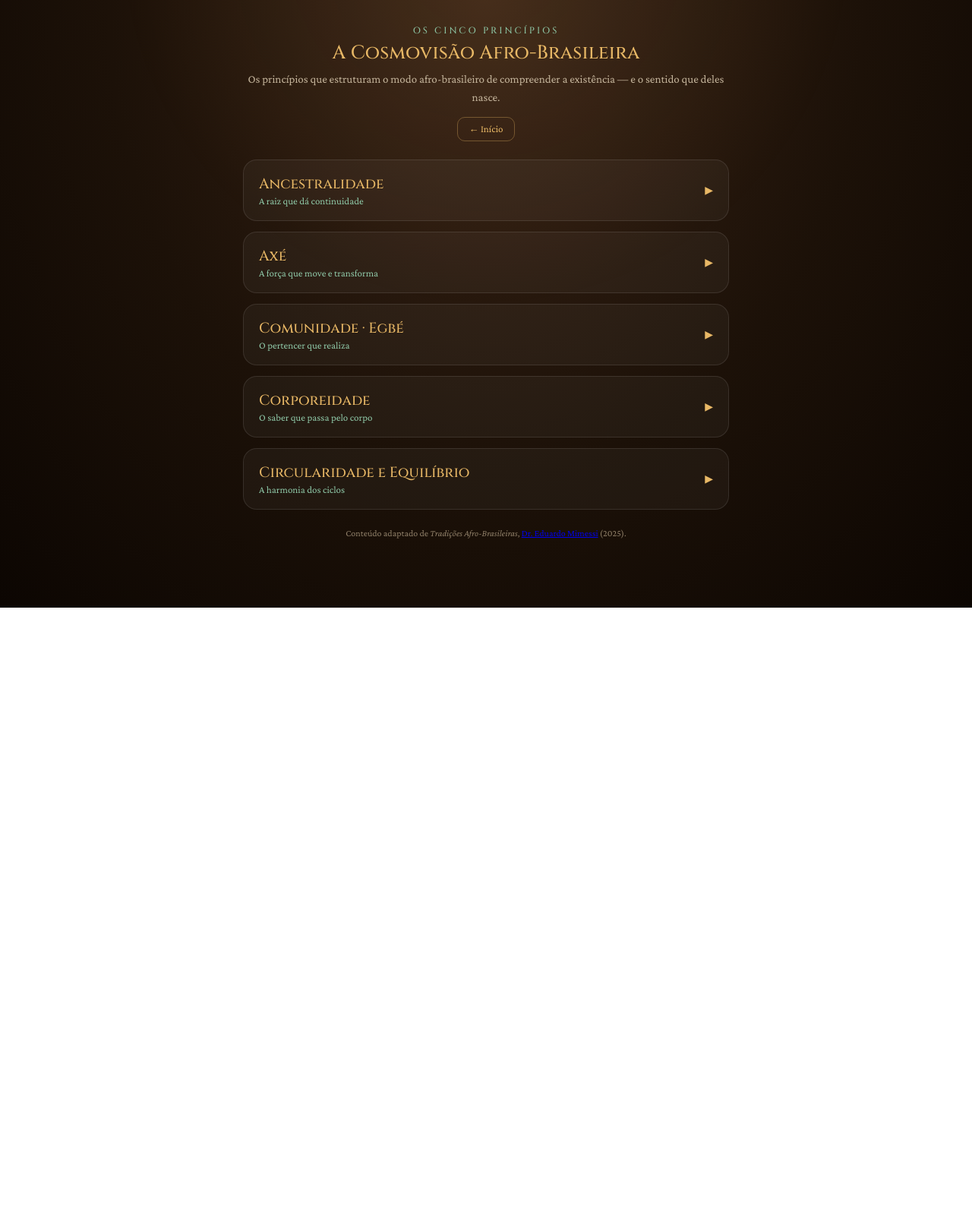
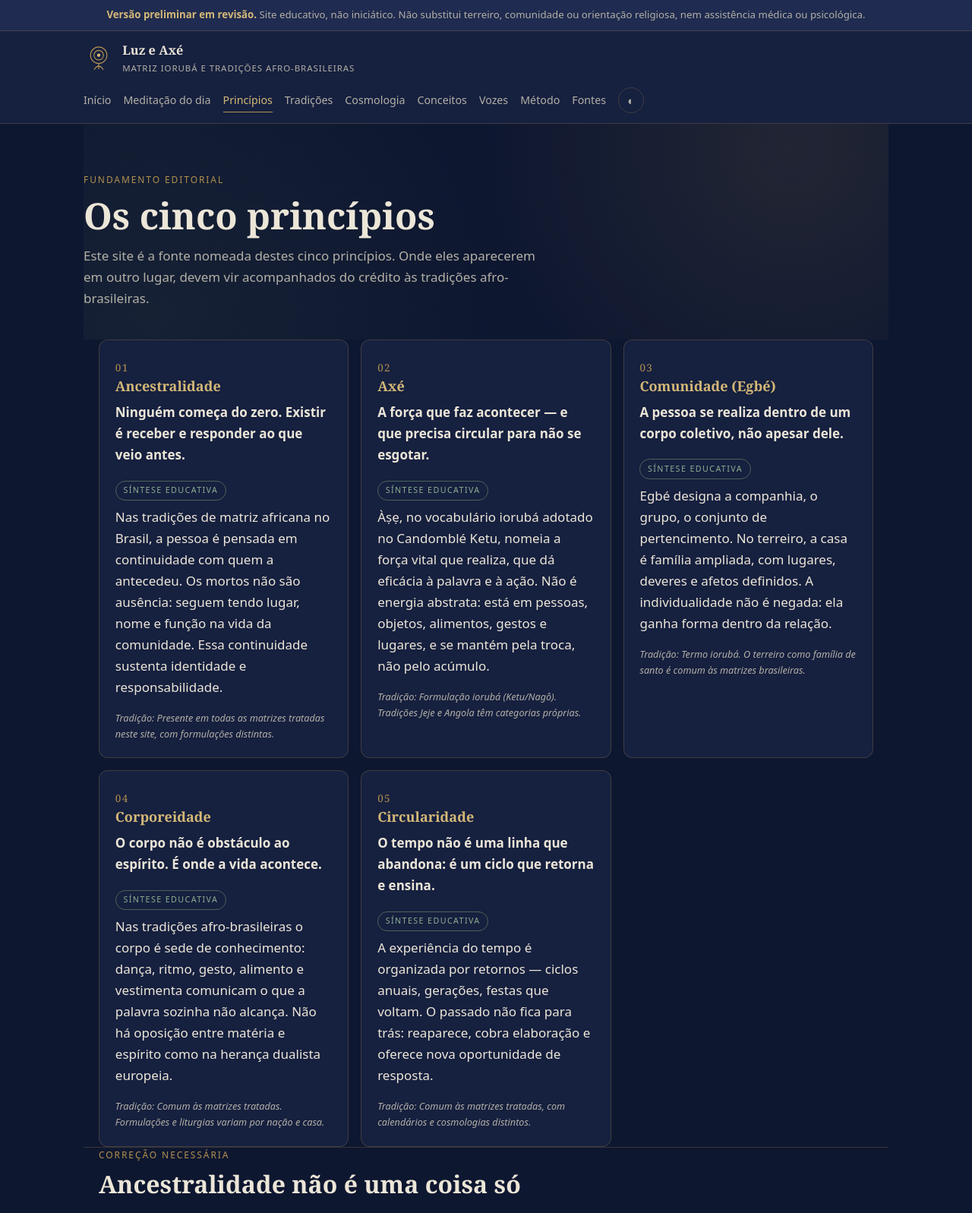
Before and after one commit to edumimessi/luzeaxe, a plain HTML site: page docs/principios.html in a window 1280 px wide. Shown: the top 1597 px of the page at 76% size. Before the commit the page ends 800 px from the top, so only its background shows below. Drawn offline with nearby package versions, Linux system fonts and the light colour scheme.

Commit message:
Reorganiza docs/principios.html

```diff
--- a/docs/principios.html
+++ b/docs/principios.html
@@ -1,98 +1,167 @@
 <!doctype html>
-<html lang="pt-BR">
+<html lang="pt-BR" data-tema="escuro">
 <head>
-  <meta charset="UTF-8" />
-  <meta name="viewport" content="width=device-width, initial-scale=1.0" />
-  <title>Os Cinco Princípios — Luz e Axé</title>
-  <meta name="description" content="Ancestralidade, Axé, Comunidade (Egbé), Corporeidade e Circularidade: os princípios que estruturam a cosmovisão afro-brasileira." />
-  <meta name="theme-color" content="#1c1108" />
-  <meta http-equiv="Cache-Control" content="no-cache, must-revalidate" />
-  <link rel="preconnect" href="https://fonts.googleapis.com" />
-  <link rel="preconnect" href="https://fonts.gstatic.com" crossorigin />
-  <link href="https://fonts.googleapis.com/css2?family=Cinzel:wght@500;700&family=Crimson+Pro:ital,wght@0,400;0,600;1,400&display=swap" rel="stylesheet" />
-  <style>
-    * { margin:0; padding:0; box-sizing:border-box; }
-    html,body { min-height:100%; }
-    body { min-height:100vh; padding:32px 20px 56px; font-family:"Crimson Pro",Georgia,serif; color:#f0e6d8;
-      background:radial-gradient(ellipse at 50% 0%, #3a2416 0%, #1c1108 55%, #0c0602 100%); background-attachment:fixed; }
-    .rays { position:fixed; inset:0; pointer-events:none; z-index:0; opacity:.5;
-      background:radial-gradient(circle at 50% -10%, rgba(232,184,102,.16), transparent 45%); }
-    .wrap { position:relative; z-index:1; width:100%; max-width:640px; margin:0 auto; }
-    header { text-align:center; margin-bottom:24px; }
-    .kicker { font-family:"Cinzel",serif; font-size:12px; letter-spacing:3px; text-transform:uppercase; color:#8fc9a8; }
-    .h1 { font-family:"Cinzel",serif; font-size:25px; color:#e8b866; margin-top:6px; line-height:1.25; }
-    .lead { font-size:15px; color:#c3b39a; margin-top:8px; line-height:1.55; }
-    .backlink { display:inline-block; margin-top:14px; font-size:13px; color:#e8b866; text-decoration:none;
-      border:1px solid rgba(232,184,102,.35); padding:7px 14px; border-radius:10px; }
-    .backlink:hover { background:rgba(232,184,102,.12); }
-    .p { background:rgba(255,255,255,.04); border:1px solid rgba(255,255,255,.10); border-radius:18px;
-      padding:18px 20px; margin-bottom:14px; overflow:hidden; }
-    .p > summary { cursor:pointer; list-style:none; display:flex; align-items:center; justify-content:space-between; gap:10px; }
-    .p > summary::-webkit-details-marker { display:none; }
-    .pn { font-family:"Cinzel",serif; font-size:19px; color:#e8b866; }
-    .ps { font-size:13px; color:#8fc9a8; margin-top:2px; }
-    .chev { color:#e8b866; transition:transform .2s; font-size:14px; }
-    .p[open] > summary .chev { transform:rotate(90deg); }
-    .body { margin-top:14px; }
-    .body p { font-size:16.5px; line-height:1.72; color:#ece1cf; margin-bottom:13px; text-align:justify; }
-    .body p:last-child { margin-bottom:0; }
-    .body em { color:#e8c98a; }
-    .foot { text-align:center; margin-top:22px; font-size:12px; color:#8f7f68; line-height:1.6; }
-  </style>
+<meta charset="utf-8">
+<meta name="viewport" content="width=device-width, initial-scale=1, viewport-fit=cover">
+<title>Os cinco princípios — Luz e Axé</title>
+<meta name="description" content="Ancestralidade, axé, comunidade (egbé), corporeidade e circularidade, com indicação da matriz de cada formulação e separação explícita entre Candomblé e Umbanda.">
+<meta name="author" content="Dr. Eduardo D'Angelo Mimessi">
+<meta name="theme-color" content="#0e1730">
+<link rel="canonical" href="https://luzeaxe.com.br/principios.html">
+<meta property="og:type" content="website">
+<meta property="og:locale" content="pt_BR">
+<meta property="og:site_name" content="Luz e Axé">
+<meta property="og:title" content="Os cinco princípios — Luz e Axé">
+<meta property="og:description" content="Ancestralidade, axé, comunidade (egbé), corporeidade e circularidade, com indicação da matriz de cada formulação e separação explícita entre Candomblé e Umbanda.">
+<link rel="manifest" href="manifest.webmanifest">
+<link rel="stylesheet" href="assets/css/site.css">
 </head>
 <body>
-  <div class="rays"></div>
-  <div class="wrap">
-    <header>
-      <div class="kicker">Os Cinco Princípios</div>
-      <div class="h1">A Cosmovisão Afro-Brasileira</div>
-      <p class="lead">Os princípios que estruturam o modo afro-brasileiro de compreender a existência — e o sentido que deles nasce.</p>
-      <a class="backlink" href="index.html">← Início</a>
-    </header>
+<a class="pular" href="#conteudo">Ir para o conteúdo</a>
 
-      <details class="p">
-        <summary><div><div class="pn">Ancestralidade</div><div class="ps">A raiz que dá continuidade</div></div><span class="chev">▶</span></summary>
-        <div class="body">
-          <p>A ancestralidade não é apenas a linhagem do sangue: é uma continuidade espiritual e ética que liga o presente ao que veio antes e ao que ainda virá. Nas tradições afro-brasileiras, os ancestrais — os <em>eguns</em> no Candomblé, os <em>pretos-velhos</em> na Umbanda — não são ausências, mas presenças vivas, fontes de sabedoria, conselho e orientação. Quem cultua a ancestralidade descobre que não começa do nada nem termina em si: é herdeiro de uma história e semente de outras.</p>
-          <p>E aí mora uma descoberta silenciosa: a vida ganha peso e direção quando nos sabemos parte de algo maior do que a nossa própria existência. Honrar quem nos precedeu e responder pelas gerações que virão é pertencer a uma corrente que não se rompe — e encontrar, nela, um propósito que atravessa até a morte.</p>
-        </div>
-      </details>
+<div class="tarja">
+  <strong>Versão preliminar em revisão.</strong> Site educativo, não iniciático. Não substitui terreiro, comunidade ou orientação religiosa, nem assistência médica ou psicológica.
+</div>
 
-      <details class="p">
-        <summary><div><div class="pn">Axé</div><div class="ps">A força que move e transforma</div></div><span class="chev">▶</span></summary>
-        <div class="body">
-          <p>Axé é a energia vital que permeia toda a existência — a força que faz a vida acontecer, o movimento se dar, a transformação ser possível. No Candomblé, o axé é cultivado, preservado e transmitido com cuidado, porque dele depende a própria vitalidade da comunidade. E há nele uma lição preciosa: o axé não se acumula parado; ele <em>circula</em> — no encontro, na troca, no gesto de dar e receber.</p>
-          <p>Assim também é a força que nos mantém vivos por dentro: ela se renova quando é partilhada, quando serve, quando se faz ação no mundo. Cultivar o próprio axé é manter acesa a vontade de realizar, de criar, de fazer o bem — essa energia que, quando encontra uma direção, transforma o simples existir em vida com propósito.</p>
-        </div>
-      </details>
+<header class="topo">
+  <div class="envolt topo-linha">
+    <a class="marca" href="index.html">
+      <svg class="selo-marca" viewBox="0 0 48 48" aria-hidden="true" focusable="false">
+  <circle cx="24" cy="20" r="13"/><circle cx="24" cy="20" r="7.5"/>
+  <circle class="nucleo" cx="24" cy="20" r="2.6"/>
+  <path d="M24 33 V42 M24 37 C20 38 18 40 17 43 M24 37 C28 38 30 40 31 43"/>
+</svg>
+      <span><b>Luz e Axé</b><span>Matriz iorubá e tradições afro-brasileiras</span></span>
+    </a>
+    <nav class="menu" aria-label="Principal">
+        <a href="index.html">Início</a>
+        <a href="devocional.html">Meditação do dia</a>
+        <a href="principios.html" aria-current="page">Princípios</a>
+        <a href="tradicoes.html">Tradições</a>
+        <a href="orixas.html">Cosmologia</a>
+        <a href="conceitos.html">Conceitos</a>
+        <a href="vozes.html">Vozes</a>
+        <a href="metodo-editorial.html">Método</a>
+        <a href="fontes.html">Fontes</a>
+      <button class="tema" type="button" aria-label="Alternar tema">◐</button>
+    </nav>
+  </div>
+</header>
 
-      <details class="p">
-        <summary><div><div class="pn">Comunidade · Egbé</div><div class="ps">O pertencer que realiza</div></div><span class="chev">▶</span></summary>
-        <div class="body">
-          <p>Nas tradições afro-brasileiras, a comunidade — o <em>egbé</em> — não é um simples agrupamento de pessoas: é um organismo vivo, um espaço de pertencimento, identidade e realização. O indivíduo não se compreende isolado, mas em relação, tecido junto com os outros numa rede de afetos, deveres e histórias compartilhadas. Ninguém floresce sozinho.</p>
-          <p>É no pertencer e no servir ao coletivo que a existência encontra boa parte do seu sabor. Sair de si em direção ao outro, sentir-se necessário, ter um lugar e um papel na roda — tudo isso dá à vida uma razão concreta e cotidiana. O sentido raramente é conquista solitária: ele se realiza no vínculo, na entrega e no cuidado mútuo.</p>
-        </div>
-      </details>
+<main id="conteudo">
 
-      <details class="p">
-        <summary><div><div class="pn">Corporeidade</div><div class="ps">O saber que passa pelo corpo</div></div><span class="chev">▶</span></summary>
-        <div class="body">
-          <p>Nas tradições afro-brasileiras, o corpo não se opõe ao espírito: é veículo de conhecimento, de expressão e de conexão com o sagrado. A dança, o ritmo dos tambores, o transe, os gestos rituais — tudo isso é forma de saber e de comunhão, um conhecimento que não passa apenas pela cabeça, mas pela pele, pelo movimento, pela memória do corpo.</p>
-          <p>Há aí um convite a lembrar que a vida também se compreende vivendo, e não só pensando. Muito do que dá sentido não se explica em palavras: sente-se na presença, no abraço, no ato. Honrar a corporeidade é reconhecer a experiência vivida — o gesto, o encontro, a celebração — como fonte legítima de plenitude.</p>
-        </div>
-      </details>
+  <div class="envolt hero" style="padding-bottom:1.5rem">
+    <span class="olho">Fundamento editorial</span>
+    <h1>Os cinco princípios</h1>
+    <p class="sub">Este site é a fonte nomeada destes cinco princípios. Onde eles aparecerem em outro lugar, devem vir acompanhados do crédito às tradições afro-brasileiras.</p>
+  </div>
+  <section class="envolt" style="border-top:0;padding-top:0">
+    <div class="grade g2">
+      <article class="cartao">
+        <span class="num">01</span>
+        <h3>Ancestralidade</h3>
+        <p><strong>Ninguém começa do zero. Existir é receber e responder ao que veio antes.</strong></p>
+        <span class="selo-genero sintese">Síntese educativa</span>
+        <p>Nas tradições de matriz africana no Brasil, a pessoa é pensada em continuidade com quem a antecedeu. Os mortos não são ausência: seguem tendo lugar, nome e função na vida da comunidade. Essa continuidade sustenta identidade e responsabilidade.</p>
+        <p class="origem">Tradição: Presente em todas as matrizes tratadas neste site, com formulações distintas.</p>
+      </article>
+      <article class="cartao">
+        <span class="num">02</span>
+        <h3>Axé</h3>
+        <p><strong>A força que faz acontecer — e que precisa circular para não se esgotar.</strong></p>
+        <span class="selo-genero sintese">Síntese educativa</span>
+        <p>Àṣẹ, no vocabulário iorubá adotado no Candomblé Ketu, nomeia a força vital que realiza, que dá eficácia à palavra e à ação. Não é energia abstrata: está em pessoas, objetos, alimentos, gestos e lugares, e se mantém pela troca, não pelo acúmulo.</p>
+        <p class="origem">Tradição: Formulação iorubá (Ketu/Nagô). Tradições Jeje e Angola têm categorias próprias.</p>
+      </article>
+      <article class="cartao">
+        <span class="num">03</span>
+        <h3>Comunidade (Egbé)</h3>
+        <p><strong>A pessoa se realiza dentro de um corpo coletivo, não apesar dele.</strong></p>
+        <span class="selo-genero sintese">Síntese educativa</span>
+        <p>Egbé designa a companhia, o grupo, o conjunto de pertencimento. No terreiro, a casa é família ampliada, com lugares, deveres e afetos definidos. A individualidade não é negada: ela ganha forma dentro da relação.</p>
+        <p class="origem">Tradição: Termo iorubá. O terreiro como família de santo é comum às matrizes brasileiras.</p>
+      </article>
+      <article class="cartao">
+        <span class="num">04</span>
+        <h3>Corporeidade</h3>
+        <p><strong>O corpo não é obstáculo ao espírito. É onde a vida acontece.</strong></p>
+        <span class="selo-genero sintese">Síntese educativa</span>
+        <p>Nas tradições afro-brasileiras o corpo é sede de conhecimento: dança, ritmo, gesto, alimento e vestimenta comunicam o que a palavra sozinha não alcança. Não há oposição entre matéria e espírito como na herança dualista europeia.</p>
+        <p class="origem">Tradição: Comum às matrizes tratadas. Formulações e liturgias variam por nação e casa.</p>
+      </article>
+      <article class="cartao">
+        <span class="num">05</span>
+        <h3>Circularidade</h3>
+        <p><strong>O tempo não é uma linha que abandona: é um ciclo que retorna e ensina.</strong></p>
+        <span class="selo-genero sintese">Síntese educativa</span>
+        <p>A experiência do tempo é organizada por retornos — ciclos anuais, gerações, festas que voltam. O passado não fica para trás: reaparece, cobra elaboração e oferece nova oportunidade de resposta.</p>
+        <p class="origem">Tradição: Comum às matrizes tratadas, com calendários e cosmologias distintos.</p>
+      </article>
+    </div>
+  </section>
+  <section class="envolt">
+    <span class="olho">Correção necessária</span>
+    <h2>Ancestralidade não é uma coisa só</h2>
+    <div class="grade g2" style="margin-top:1.4rem">
+      <article class="cartao">
+        <span class="selo-genero sintese">Síntese educativa</span>
+        <h3>Egun — Candomblé</h3>
+        <p>No Candomblé Ketu, os ancestrais têm culto próprio, com sacerdócio, espaço e liturgia distintos do culto aos orixás. É religião de matriz africana, com língua litúrgica iorubá.</p>
+        <p class="origem">Fonte: SANTOS, Juana Elbein dos. Os Nàgô e a Morte (1975)</p>
+      </article>
+      <article class="cartao">
+        <span class="selo-genero sintese">Síntese educativa</span>
+        <h3>Preto-velho — Umbanda</h3>
+        <p>Preto-velho é entidade da Umbanda, religião formada no Brasil no século XX, com cosmologia, organização e linguagem próprias. Não é equivalente a egun e não pertence ao Candomblé.</p>
+        <p class="origem">Fonte: SILVA, Vagner Gonçalves da. Candomblé e Umbanda (2005)</p>
+      </article>
+      <article class="cartao">
+        <span class="selo-genero alerta">Distinção necessária</span>
+        <h3>Por que isso importa</h3>
+        <p>Reunir egun e preto-velho sob uma explicação única de "ancestralidade" apaga a diferença entre duas religiões distintas e trata ambas como variações de um mesmo genérico. É o tipo de simplificação que este site recusa.</p>
+      </article>
+    </div>
+  </section>
 
-      <details class="p">
-        <summary><div><div class="pn">Circularidade e Equilíbrio</div><div class="ps">A harmonia dos ciclos</div></div><span class="chev">▶</span></summary>
-        <div class="body">
-          <p>A cosmovisão afro-brasileira concebe o tempo de forma circular, e não como uma linha reta: tudo retorna, tudo se refaz, e a existência é uma busca constante de equilíbrio entre forças complementares. O mundo é visto como um sistema de relações, em que cada parte se sustenta na outra, e a sabedoria está em manter a harmonia entre o que parece oposto.</p>
-          <p>Compreender a vida como ciclo e como equilíbrio muda o modo de atravessá-la. Nem tudo se controla, mas a tudo se pode responder com dignidade e serenidade. Aceitar as estações da existência — os começos e os fins, as perdas e os recomeços — e buscar o justo equilíbrio em cada uma é uma das formas mais maduras de encontrar paz, mesmo diante do que não se pode mudar.</p>
-        </div>
-      </details>
+  <div class="envolt" style="padding-bottom:3rem">
+    <div class="nota-cuidado">
+      <strong>Nota de cuidado</strong>
+      <p>Práticas espirituais e comunitárias podem oferecer pertencimento, consolo e significado. Elas não substituem avaliação médica ou psicológica quando há sofrimento persistente, prejuízo funcional, risco, sintomas físicos importantes ou emergência. O cuidado pode ser construído de modo respeitoso e complementar, com consentimento da pessoa.</p>
+    </div>
+  </div>
+</main>
 
-    <p class="foot">
-      Conteúdo adaptado de <em>Tradições Afro-Brasileiras</em>, <a href="autor.html">Dr. Eduardo Mimessi</a> (2025).
-    </p>
+<footer class="rodape">
+  <div class="envolt">
+    <div class="rodape-grade">
+      <div>
+        <h4>Percorrer</h4>
+        <a href="devocional.html">Meditação do dia</a>
+        <a href="principios.html">Os cinco princípios</a>
+        <a href="tradicoes.html">Tradições</a>
+        <a href="orixas.html">Cosmologia</a>
+      </div>
+      <div>
+        <h4>Compromisso</h4>
+        <a href="metodo-editorial.html">Método editorial</a>
+        <a href="fontes.html">Fontes e créditos</a>
+        <a href="vozes.html">Vozes e racismo religioso</a>
+        <a href="autor.html">Sobre o autor</a>
+      </div>
+      <div>
+        <h4>Projeto</h4>
+        <a href="https://vidaesentido.com.br" rel="noopener">Projeto Vida e Sentido</a>
+        <a href="https://github.com/edumimessi/luzeaxe" rel="noopener">Código no GitHub</a>
+      </div>
+    </div>
+    <div class="legal">
+      <p>Site educativo. Apresenta conceitos publicados em literatura acadêmica e em obras de autoria de pessoas das próprias tradições. Não transmite fundamento, segredo iniciático ou liturgia, e não substitui terreiro, comunidade ou orientação de lideranças religiosas.</p>
+      <p>Práticas espirituais e comunitárias não substituem avaliação médica ou psicológica.</p>
+      <p>© <span id="ano">2026</span> Dr. Eduardo D'Angelo Mimessi. Concebido e curado editorialmente pelo autor, desenvolvido com apoio de ferramentas digitais.</p>
+    </div>
   </div>
+</footer>
+<script src="assets/js/app.js"></script>
+
 </body>
 </html>
```
